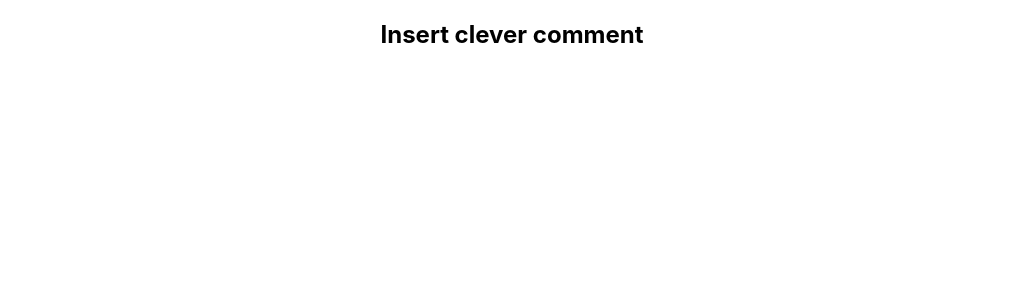
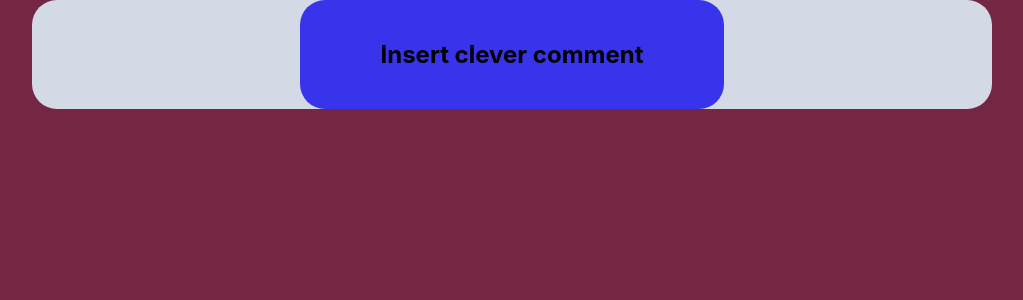
Before and after one commit to AditiSharma85/code-review-and-pair-programming-exercise, a React (Create React App) app in the folder my-app/: page / in a window 1280 px wide. Shown: the top 300 px of the page, without its empty margins (128-1151 px from the left). Built offline with nearby package versions, Linux system fonts and the light colour scheme.

Commit message:
css added for app

```diff
--- a/my-app/src/App.css
+++ b/my-app/src/App.css
@@ -1,38 +1,20 @@
+body {
+  background-color: #752645;
+}
+
 .App {
   text-align: center;
+  margin: auto;
+  width: 75%;
+  background-color: #d3dae6;
+  border-radius: 25px;
 }
 
-.App-logo {
-  height: 40vmin;
-  pointer-events: none;
+.Post {
+  margin: auto;
+  width: 40%;
+  background-color: white;
+  border-radius: 25px;
+  background: #3734eb;
+  padding: 20px;
 }
-
-@media (prefers-reduced-motion: no-preference) {
-  .App-logo {
-    animation: App-logo-spin infinite 20s linear;
-  }
-}
-
-.App-header {
-  background-color: #282c34;
-  min-height: 100vh;
-  display: flex;
-  flex-direction: column;
-  align-items: center;
-  justify-content: center;
-  font-size: calc(10px + 2vmin);
-  color: white;
-}
-
-.App-link {
-  color: #61dafb;
-}
-
-@keyframes App-logo-spin {
-  from {
-    transform: rotate(0deg);
-  }
-  to {
-    transform: rotate(360deg);
-  }
-}
--- a/my-app/src/App.js
+++ b/my-app/src/App.js
@@ -5,7 +5,9 @@ import Post from './components/Post';
 function App() {
   return (
     <div className="App">
+      <div className= "Post">
       <Post content = "Insert clever comment" />
+      </div>
     </div>
   );
 }
```
